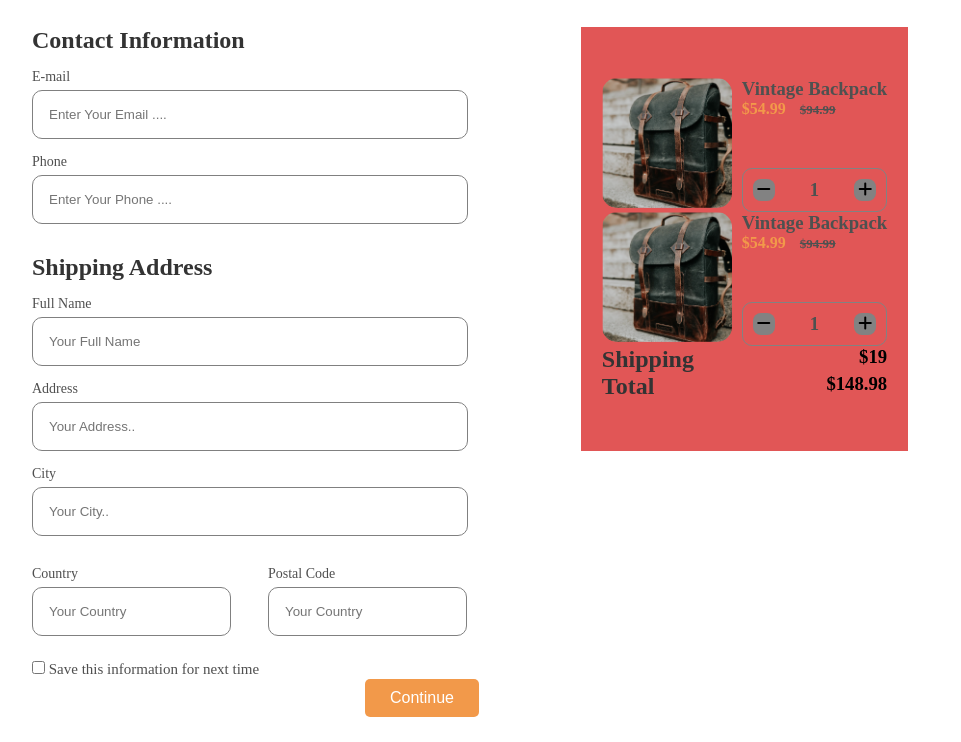
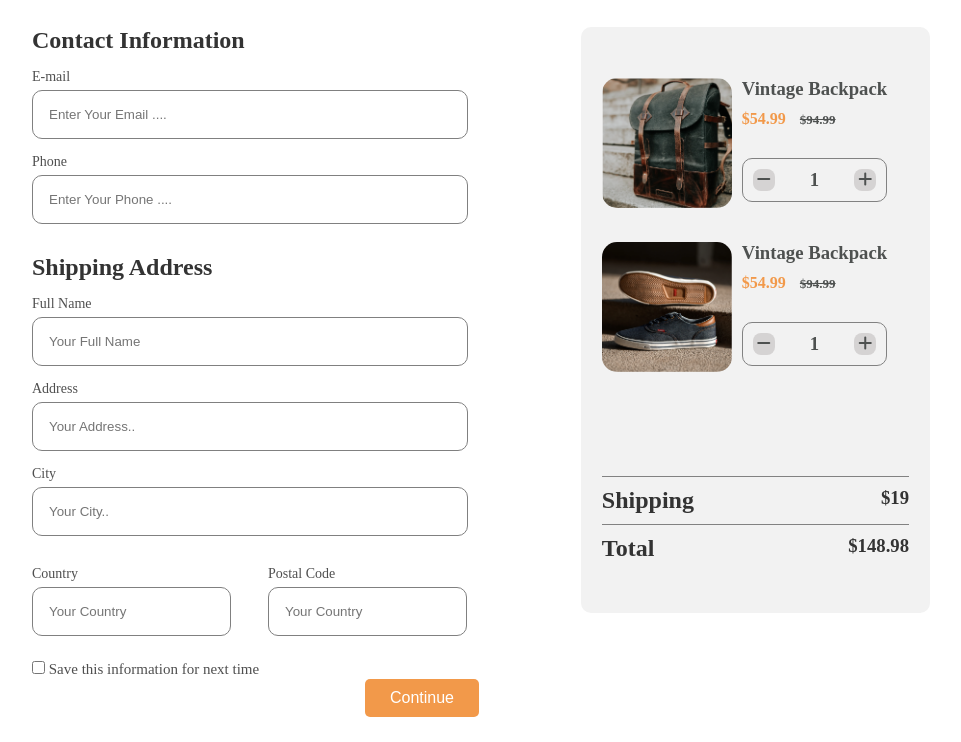
Before and after one commit to CapOfCode/checkout-page, a plain HTML site: page index.html in a window 1280 px wide. Shown: the part 69-811 px from the top of the page, without its empty margins (96-1057 px from the left). Drawn offline with Linux system fonts and the light colour scheme.

Commit message:
initial design complete

```diff
--- a/index.css
+++ b/index.css
@@ -99,15 +99,22 @@ button {
 
 /* Product Container Start Here */
 .product-container {
-    background-color: #e15656;
+    background-color: #F2F2F2;
     padding: 5% 2%;
     height: fit-content;
+    border-radius: 10px;
+    width: 30%;
 }
 
 .product-card {
     display: flex;
     gap: 10px;
     width: 100%;
+
+}
+
+.card-2 {
+    margin: 30px 0 0 0;
 }
 
 .image img {
@@ -132,6 +139,7 @@ button {
 }
 
 .text-content h4 {
+    margin-top: 10px;
     color: #F2994A;
     font-size: 16px;
 }
@@ -145,7 +153,7 @@ button {
 
 .quantity {
     border: 1px solid #828282;
-    margin-top: 50px;
+    margin-top: 30px;
     padding: 10px;
     border-radius: 10px;
 }
@@ -156,7 +164,24 @@ button {
 }
 
 .quantity-item span {
-    background-color: #828282;
+    color: #4E5150;
+    background-color: #d5d3d3;
     padding: 2px 4px;
     border-radius: 8px;
 }
+
+.cart-container {
+    margin-top: 100px;
+}
+
+.total-charge {
+    color: #333333;
+    margin-top: 10px;
+}
+
+.shipping-charge {
+    color: #333333;
+    padding: 10px 0;
+    border-top: 1px solid #828282;
+    border-bottom: 1px solid #828282;
+}
--- a/index.html
+++ b/index.html
@@ -59,7 +59,7 @@
         </div>
       </div>
       <div class="product-container">
-        <div class="product-card">
+        <div class="product-card card-1">
           <div class="image">
             <img src="photo1.png" alt="">
           </div>
@@ -73,9 +73,9 @@
             </div>
           </div>
         </div>
-        <div class="product-card">
+        <div class="product-card card-2">
           <div class="image">
-            <img src="photo1.png" alt="">
+            <img src="photo2.png" alt="">
           </div>
           <div class="text-content">
             <h3>Vintage Backpack</h3>
```
